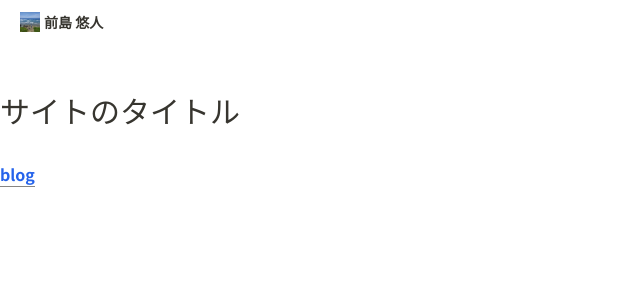
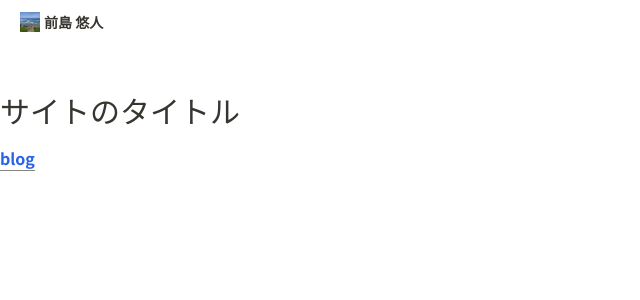
Before and after one commit to maejimayuto/super-notion-blog, a Next.js app: page / in a window 1280 px wide. Shown: the top 300 px of the page, without its empty margins (0-640 px from the left). Built offline with nearby package versions, Linux system fonts and the light colour scheme.

Commit message:
fix: heading style

```diff
--- a/src/pages/blog/[slug].tsx
+++ b/src/pages/blog/[slug].tsx
@@ -380,13 +380,13 @@ const RenderPost = ({ post, redirect, preview }) => {
               break
             }
             case 'header':
-              renderHeading('h1')
+              renderHeading('h2')
               break
             case 'sub_header':
-              renderHeading('h2')
+              renderHeading('h3')
               break
             case 'sub_sub_header':
-              renderHeading('h3')
+              renderHeading('h4')
               break
             case 'bookmark':
               const { link, title, description } = properties
--- a/src/styles/globals.css
+++ b/src/styles/globals.css
@@ -3,10 +3,10 @@
 @tailwind utilities;
 
 /* #79  */
-h1 { @apply text-3xl mt-12 mb-8; }
-h2 { @apply text-2xl mt-8 mb-6; }
-h3 { @apply text-xl mt-6 mb-4; }
-h4 { @apply text-lg mt-4 mb-2; }
+h1 { @apply text-3xl mt-12 mb-4; }
+h2 { @apply text-2xl mt-9 mb-3; }
+h3 { @apply text-xl mt-6 mb-2; }
+h4 { @apply text-lg mt-4 mb-1; }
 
 a { @apply border-b border-fg-3 text-fg-3 hover:border-fg-4 hover:text-fg-4 font-bold ; }
 
```
